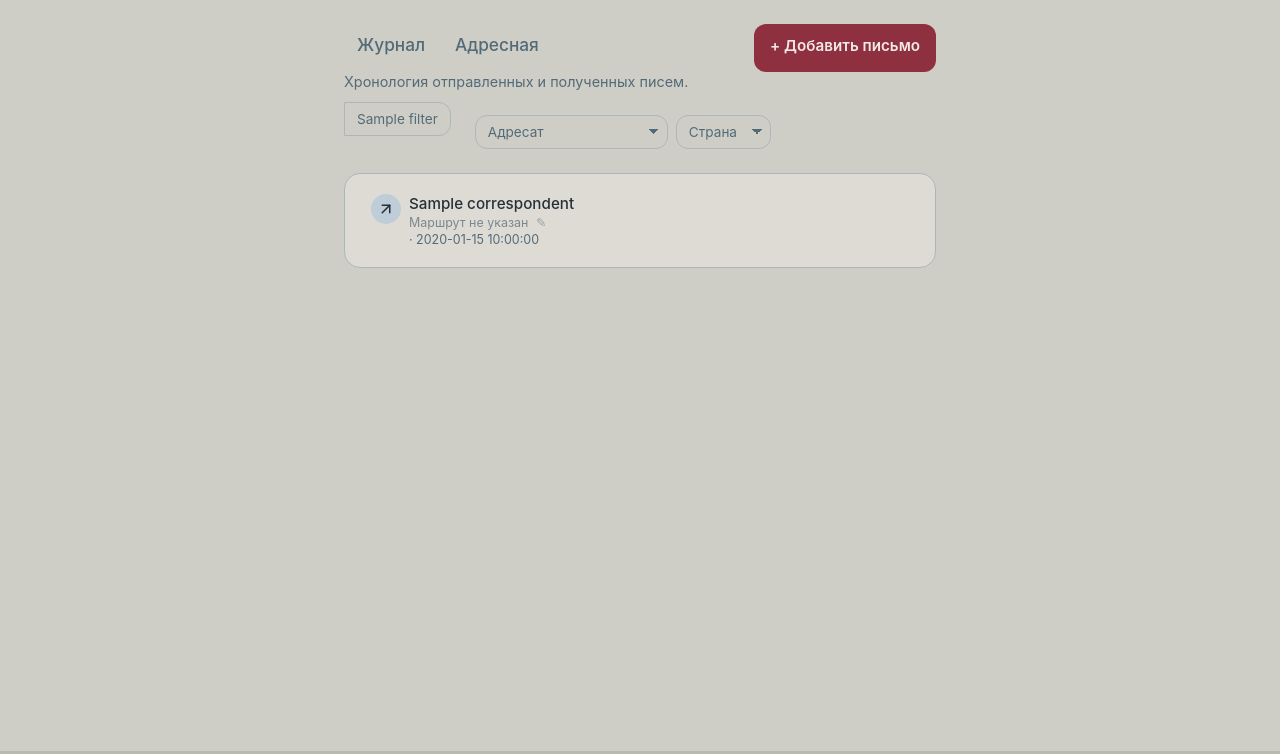
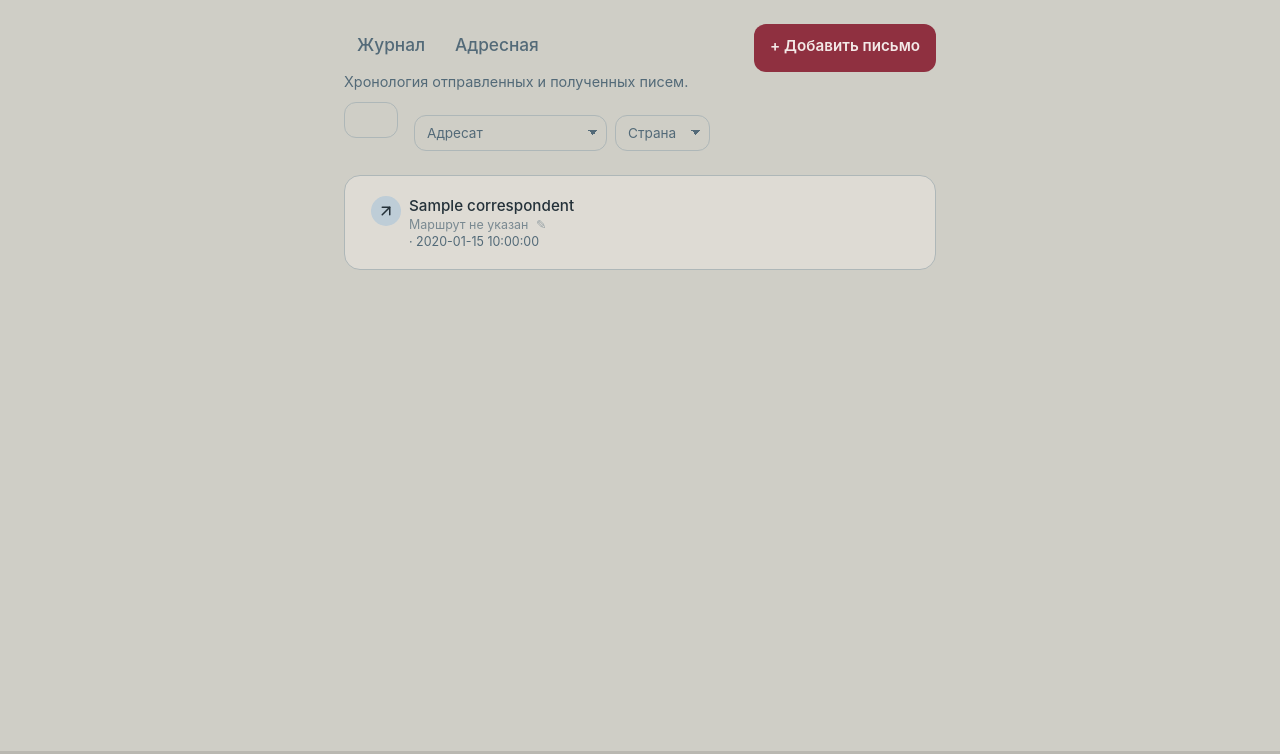
Before and after one commit to katrinio/postbox, a Python web app: template src/postbox/templates/journal.html in a window 1280 px wide. Shown: the part 46-800 px from the top of the page. Run offline with Jinja, Linux system fonts and the light colour scheme; the template is opened without the code that fills it: most values are stand-ins (such as "Sample title", 1, 10 or a date in 2020).

Commit message:
ui: normalize journal filters

```diff
--- a/src/postbox/static/css/pages.css
+++ b/src/postbox/static/css/pages.css
@@ -300,34 +300,29 @@
 .journal-filters {
   display: flex;
   align-items: center;
-  gap: var(--space-5);
+  gap: var(--space-4);
   flex-wrap: wrap;
 }
 
 .filter-row {
   display: flex;
-  gap: 0;
+  gap: var(--space-2);
   flex-wrap: wrap;
 }
 
 .filter-pill {
-  min-height: 34px;
-  padding: var(--space-2) var(--space-3);
+  display: inline-flex;
+  align-items: center;
+  justify-content: center;
+  min-width: 54px;
+  min-height: 36px;
+  padding: 0 var(--space-3);
   border: 1px solid var(--color-border);
-  border-right-width: 0;
+  border-radius: var(--radius-control);
   font-size: 0.85rem;
   color: var(--color-ink-muted);
   text-decoration: none;
   white-space: nowrap;
-}
-
-.filter-pill:first-child {
-  border-radius: var(--radius-control) 0 0 var(--radius-control);
-}
-
-.filter-pill:last-child {
-  border-right-width: 1px;
-  border-radius: 0 var(--radius-control) var(--radius-control) 0;
 }
 
 .filter-pill:hover,
@@ -344,7 +339,8 @@
 }
 
 .filter-pill--active {
-  background: var(--color-canvas);
+  border-color: var(--color-ink-muted);
+  background: var(--color-surface);
   color: var(--color-ink);
   font-weight: 500;
 }
@@ -365,7 +361,7 @@
   appearance: none;
   width: auto;
   max-width: min(240px, 100%);
-  min-height: 34px;
+  min-height: 36px;
   padding: 0 var(--space-6) 0 var(--space-3);
   border: 1px solid var(--color-border);
   border-radius: var(--radius-control);
--- a/src/postbox/templates/journal.html
+++ b/src/postbox/templates/journal.html
@@ -23,7 +23,7 @@
         class="filter-pill{% if current_filter == fid %} filter-pill--active{% endif %}"
         href="{{ journal_url(filter_value=fid, correspondent_id=correspondent_id, country=country) }}"
         {% if current_filter == fid %}aria-current="page"{% endif %}
-      >{{ flabel }}{% if fid == "all" and stats.total %} <span class="filter-pill__count">{{ stats.total }}</span>{% elif fid == "outgoing" and stats.outgoing %} <span class="filter-pill__count">{{ stats.outgoing }}</span>{% elif fid == "incoming" and stats.incoming %} <span class="filter-pill__count">{{ stats.incoming }}</span>{% endif %}</a>
+      >{% if fid == "all" %}<span>Все</span>{% elif fid == "outgoing" %}<span aria-label="Отправленные">↗</span>{% elif fid == "incoming" %}<span aria-label="Полученные">↙</span>{% endif %}{% if fid == "all" and stats.total %} <span class="filter-pill__count">{{ stats.total }}</span>{% elif fid == "outgoing" and stats.outgoing %} <span class="filter-pill__count">{{ stats.outgoing }}</span>{% elif fid == "incoming" and stats.incoming %} <span class="filter-pill__count">{{ stats.incoming }}</span>{% endif %}</a>
       {% endfor %}
     </nav>
 
```
